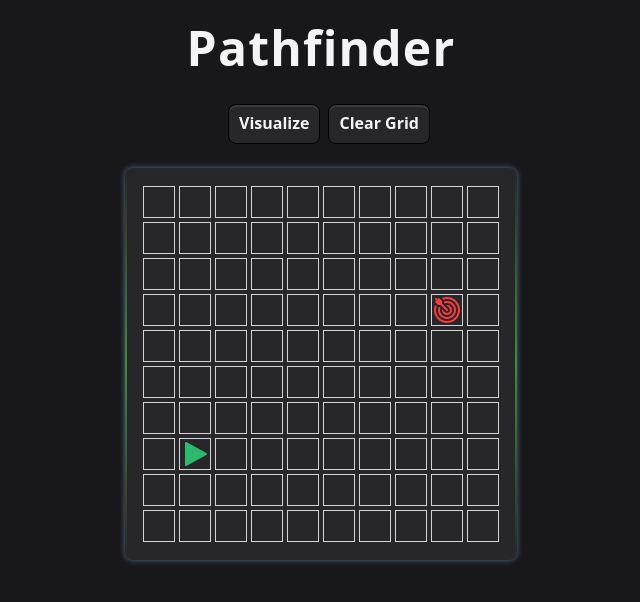
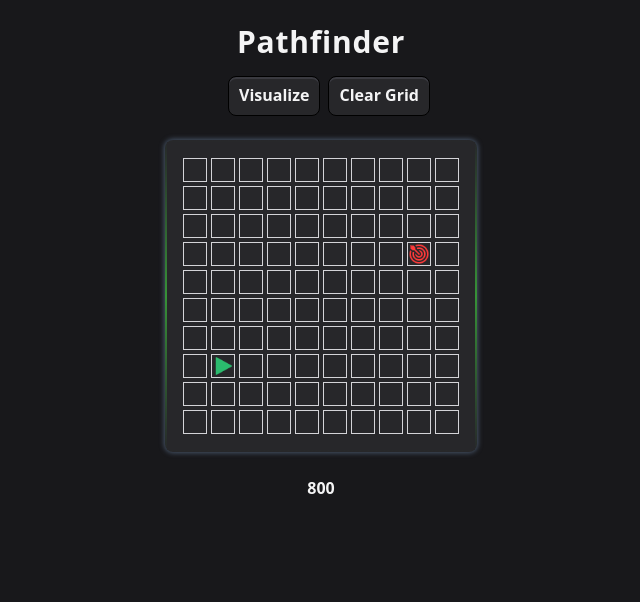
Before and after one commit to timii/pathfinder, a SvelteKit app: page / in a window 1280 px wide. Shown: the top 602 px of the page, without its empty margins (319-959 px from the left). Built offline with nearby package versions, Linux system fonts and the light colour scheme.

Commit message:
style: add responsive style to stats

```diff
--- a/src/components/Grid.svelte
+++ b/src/components/Grid.svelte
@@ -3,6 +3,8 @@
     import type { IField } from "../interfaces/Field";
     import { currentGrid } from "../store/store";
     import Field from "./Field.svelte";
+    import Stats from "./Stats.svelte";
+    import { CONSTS } from "../utils/consts";
 
     const fieldObject: IField = {
         id: 0,
@@ -93,10 +95,16 @@
     // fields[7][3] = { ...fields[7][3], grass: true, weight: 5 };
 
     currentGrid.set(fields);
+
+    // keep track of the current height to move the stats window according to the screen height
+    let curHeight = 0;
 </script>
 
+<!-- bind curHeight to the innerHeight of the window -->
+<svelte:window bind:innerHeight={curHeight} />
+
 <div
-    class="bg-zinc-800 p-[2px] rounded-lg bg-gradient-to-t from-transparent via-[#379237] to-transparent shadow-[0_0_5px_1px_rgba(63,63,70,0.8)] shadow-slate-600 m-6"
+    class="bg-zinc-800 p-[2px] rounded-lg bg-gradient-to-t from-transparent via-[#379237] to-transparent shadow-[0_0_5px_1px_rgba(63,63,70,0.8)] shadow-slate-600 m-6 relative"
 >
     <div class="bg-zinc-800 p-4">
         <div class="flex flex-col gap-1">
@@ -109,7 +117,14 @@
             {/each}
         </div>
     </div>
+    {#if curHeight < CONSTS.statsMinHeight}
+        <Stats />
+    {/if}
 </div>
+{#if curHeight >= CONSTS.statsMinHeight}
+    <Stats />
+{/if}
+<div>{curHeight}</div>
 
 <style lang="postcss">
 </style>
--- a/src/components/Stats.svelte
+++ b/src/components/Stats.svelte
@@ -13,10 +13,10 @@
 
 {#if $showStats}
     <div
-        class="w-full h-full absolute left-0 top-0 backdrop-blur-sm bg-zinc-800/10"
+        class="w-full h-full absolute left-0 top-0 backdrop-blur-sm bg-zinc-800/10 customheight:hidden"
     />
     <div
-        class="bg-zinc-800 rounded-lg flex flex-col justify-center items-center p-4 gap-2 text border-black border shadow-[inset_0_2px_0_0_rgba(63,63,70,0.8)] w-64 h-60 text-zinc-200 absolute left-0 right-0 mx-auto my-auto top-0 bottom-0"
+        class="bg-zinc-800 rounded-lg flex flex-col justify-center items-center p-4 gap-2 text border-black border shadow-[inset_0_2px_0_0_rgba(63,63,70,0.8)] w-64 h-60 text-zinc-200 absolute left-0 right-0 mx-auto my-auto top-0 bottom-0 customheight:relative customheight:my-0"
     >
         <div
             on:mousedown={handleClose}
--- a/src/utils/consts.ts
+++ b/src/utils/consts.ts
@@ -1,3 +1,4 @@
 export const CONSTS = {
-    searchIntervallSpeed: 50
+    searchIntervallSpeed: 50,
+    statsMinHeight: 800
 }
--- a/tailwind.config.js
+++ b/tailwind.config.js
@@ -1,8 +1,10 @@
 /** @type {import('tailwindcss').Config} */
+import { CONSTS } from './src/utils/consts'
 export default {
     content: ["./src/**/*.{html,js,svelte,ts}"],
     theme: {
         extend: {},
+        screens: { 'customheight': { 'raw': `(min-height: ${CONSTS.statsMinHeight}px)` }, }
     },
     plugins: [],
 };
```
